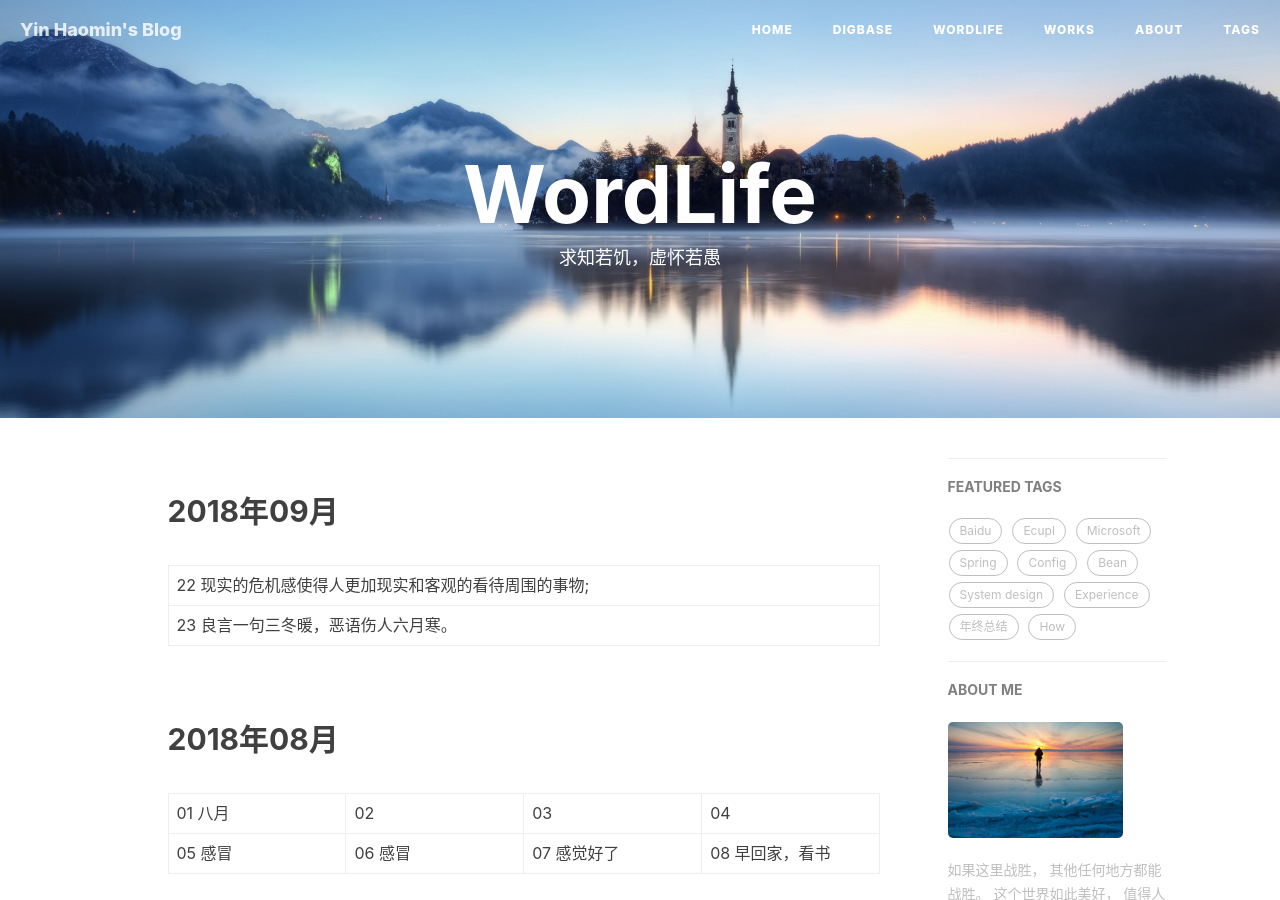
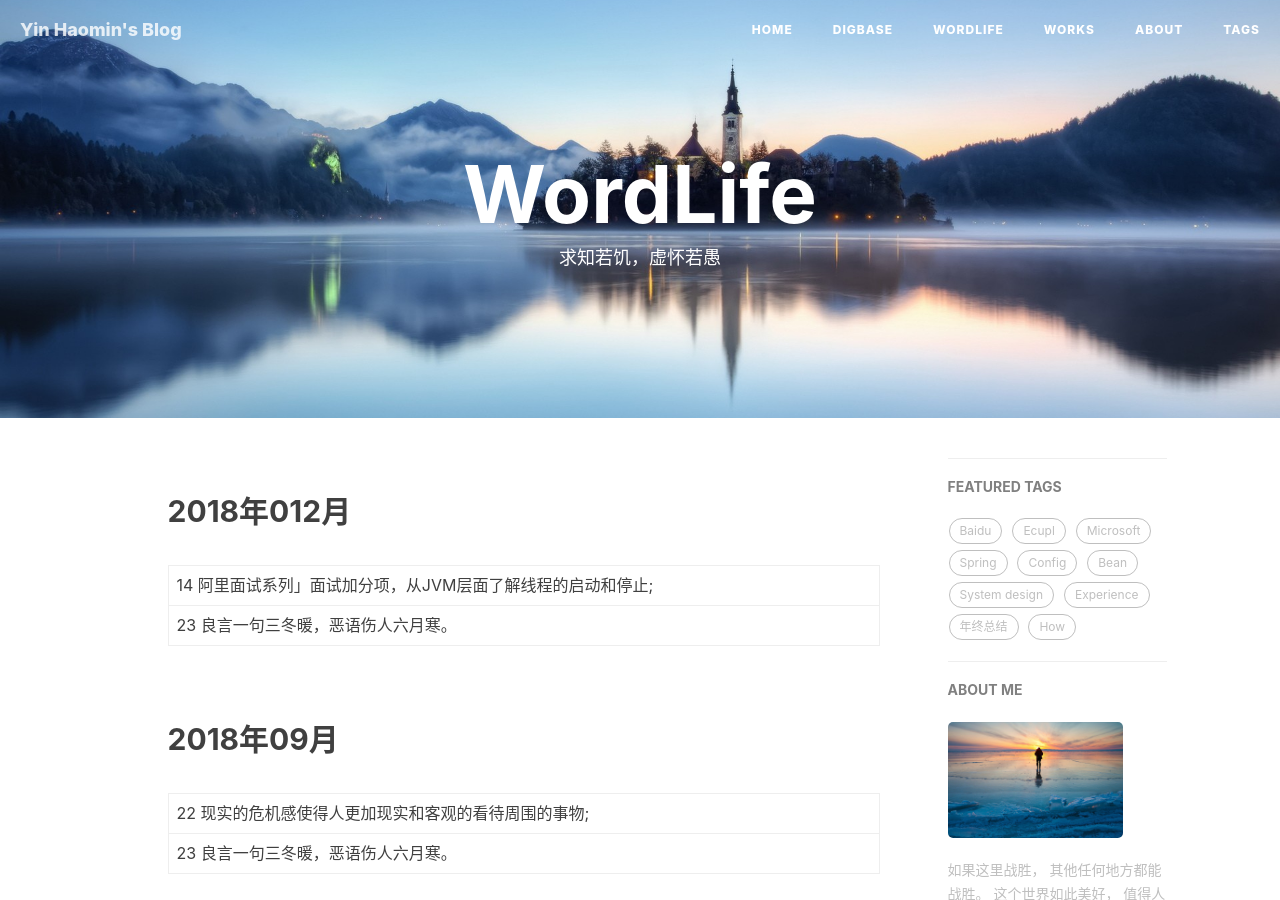
Before and after one commit to yinhaomin/yinhaomin.github.io, a Jekyll site: the page built from WordLife.html, in a window 1280 px wide and 900 px high. Built offline with Jekyll 4.4.1, drawn with Linux system fonts in a browser that asks for light colours; nearby versions of some CDN libraries; comment, search, counter and statistics services are not loaded.

Commit message:
Update WordLife.html

```diff
--- a/WordLife.html
+++ b/WordLife.html
@@ -22,8 +22,18 @@
 
 <!-- Main Content -->
 <div class="zh post-container">
+                <br><h2><strong>2018年012月</strong></h2><br>
+			<table font face="calibri";size="5" border="0" cellspacing="0" cellpadding="0">
+				<tbody>				<tr>
+					<td width="150px">14 阿里面试系列」面试加分项，从JVM层面了解线程的启动和停止;</td>
+				</tr>
+				<tr>
+					<td width="150px">23 良言一句三冬暖，恶语伤人六月寒。</td>
+				</tr>
+				</tbody>
+			</table>
 
-                        <br><h2><strong>2018年09月</strong></h2><br>
+                <br><h2><strong>2018年09月</strong></h2><br>
 			<table font face="calibri";size="5" border="0" cellspacing="0" cellpadding="0">
 				<tbody>				<tr>
 					<td width="150px">22 现实的危机感使得人更加现实和客观的看待周围的事物;</td>
```
